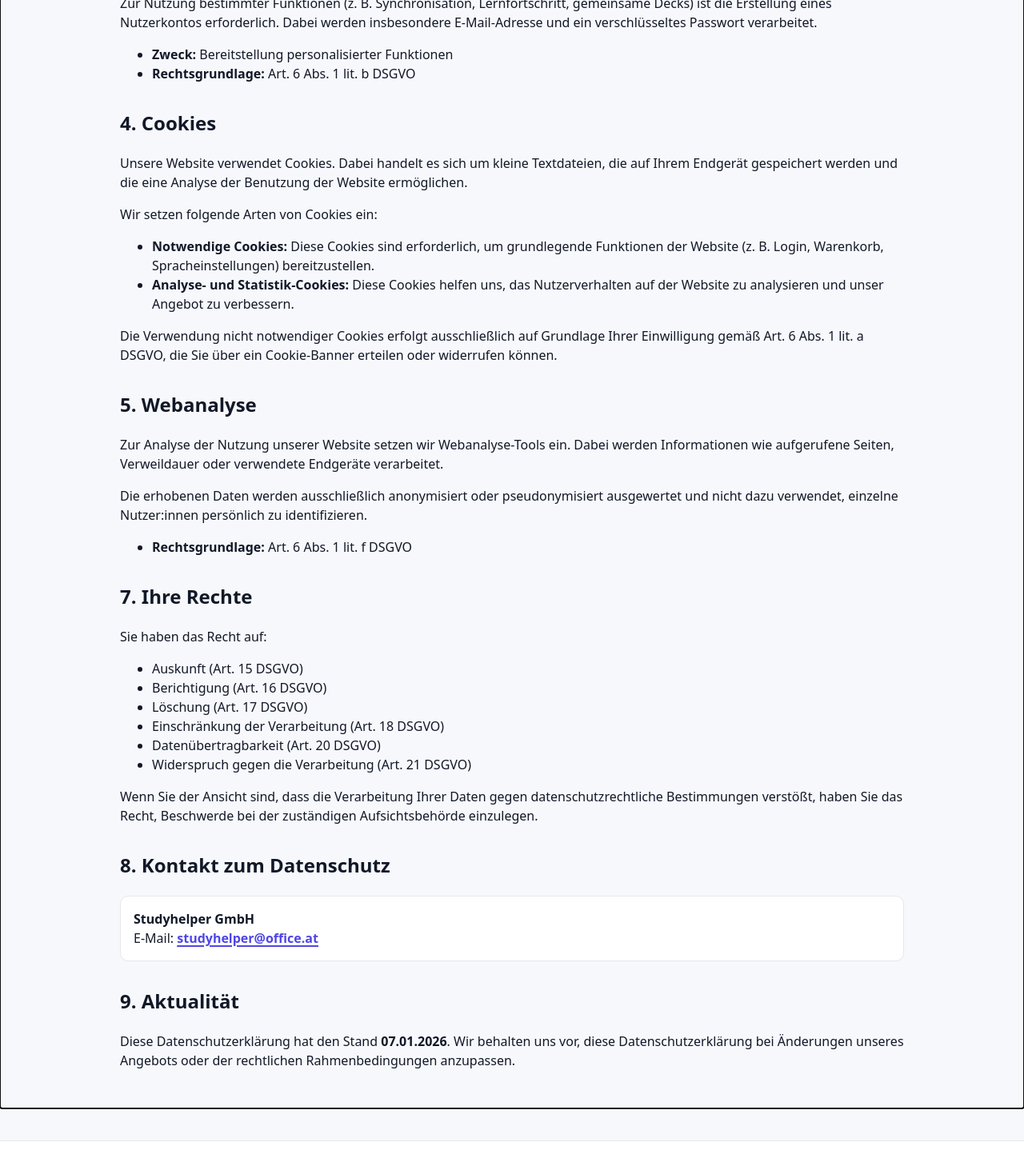
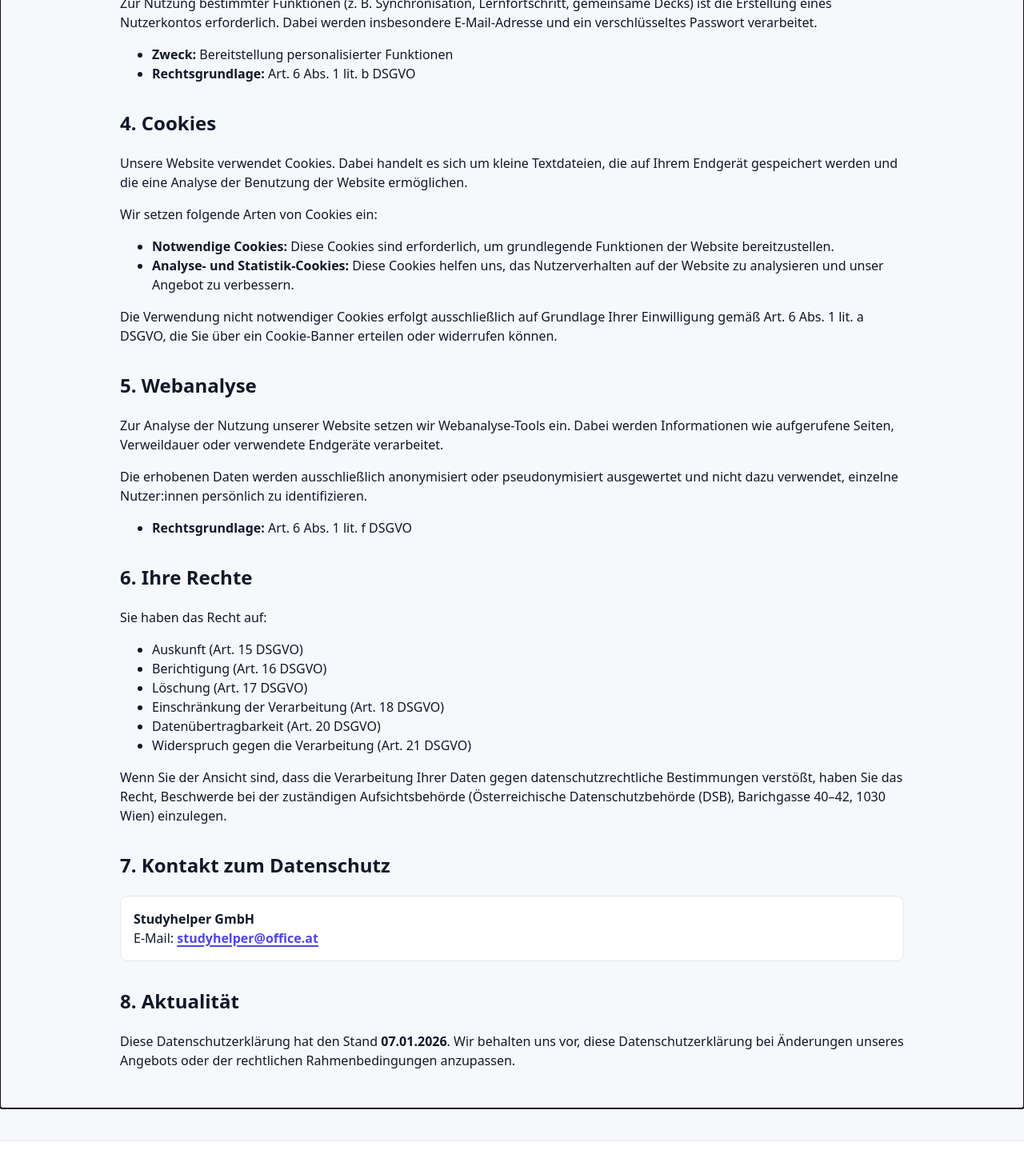
Before and after one commit to anastasia-burgstaller/fliply-webshop, an Angular app: page /datenschutz in a window 1280 px wide. Shown: the part 1500-2963 px from the top of the page at 80% size. Built offline with nearby package versions, Linux system fonts and the light colour scheme.

Commit message:
Style Änderungen, Fehler ausgebessert

```diff
--- a/src/app/pages/about/about.component.html
+++ b/src/app/pages/about/about.component.html
@@ -50,7 +50,7 @@
       </div>
 
       <p>
-        Die Bildmarke zeigt ein abstrahierte Buch, das von einem kreisförmigen Pfeil umgeben ist.
+        Die Bildmarke zeigt ein abstrahiertes Buch, das von einem kreisförmigen Pfeil umgeben ist.
         Sie symbolisiert das Prinzip der <strong>Spaced Repetition</strong> (wiederholte Lernintervalle)
         und kontinuierlichen Lernfortschritt.
       </p>
--- a/src/app/pages/copyright/copyright.component.html
+++ b/src/app/pages/copyright/copyright.component.html
@@ -34,6 +34,7 @@
           <th>Urheber / Quelle</th>
           <th>Lizenz</th>
           <th>Einsatzort</th>
+          <th>Link</th>
         </tr>
         </thead>
         <tbody>
@@ -42,6 +43,7 @@
           <td>Eigenes Werk – Studyhelper GmbH</td>
           <td>Alle Rechte vorbehalten</td>
           <td>Header, Footer, About-Seite</td>
+          <td>-</td>
         </tr>
 
         <tr>
@@ -49,6 +51,7 @@
           <td>Eigenes Werk – Studyhelper GmbH</td>
           <td>Alle Rechte vorbehalten</td>
           <td>Produktseite, Startseite</td>
+          <td>-</td>
         </tr>
 
         <tr>
@@ -56,6 +59,7 @@
           <td>Pearson – Wikimedia Commons</td>
           <td>Public Domain</td>
           <td>Produktseite (Lernplan & Kalender)</td>
+          <td><a href="https://commons.wikimedia.org/wiki/File:Calendar_(PSF).png">https://commons.wikimedia.org/wiki/File:Calendar_(PSF).png</a></td>
         </tr>
 
         <tr>
@@ -66,6 +70,7 @@
             (freie Nutzung mit Namensnennung)
           </td>
           <td>Produktseite (Spaced Repetition)</td>
+          <td><a href="https://www.flaticon.com/free-icon/idea_5369760?term=light+bulb+brain&related_id=5369760">https://www.flaticon.com/free-icon/idea_5369760?term=light+bulb+brain&related_id=5369760</a></td>
         </tr>
 
         <tr>
@@ -73,6 +78,7 @@
           <td> Gerharbeck - Wikimedia Commons</td>
           <td>CC0 (Public Domain)</td>
           <td>Success-Seite (Kaufabschluss)</td>
+          <td><a href="https://commons.wikimedia.org/wiki/File:2020-11-12_Glocken.mp3">https://commons.wikimedia.org/wiki/File:2020-11-12_Glocken.mp3</a></td>
         </tr>
         </tbody>
       </table>
--- a/src/app/pages/imprint/imprint.component.html
+++ b/src/app/pages/imprint/imprint.component.html
@@ -10,6 +10,7 @@
     <div class="card">
       <p><strong>Firmawortlaut:</strong> Studyhelper GmbH</p>
       <p><strong>Rechtsform:</strong> Gesellschaft mit beschränkter Haftung</p>
+      <p><strong>Geschäftsführerin:</strong> Anastasia Burgstaller</p>
     </div>
 
     <div class="card">
--- a/src/app/pages/privacy/privacy.component.html
+++ b/src/app/pages/privacy/privacy.component.html
@@ -92,8 +92,7 @@
     <ul>
       <li>
         <strong>Notwendige Cookies:</strong>
-        Diese Cookies sind erforderlich, um grundlegende Funktionen der Website
-        (z. B. Login, Warenkorb, Spracheinstellungen) bereitzustellen.
+        Diese Cookies sind erforderlich, um grundlegende Funktionen der Website bereitzustellen.
       </li>
       <li>
         <strong>Analyse- und Statistik-Cookies:</strong>
@@ -121,7 +120,7 @@
       <li><strong>Rechtsgrundlage:</strong> Art. 6 Abs. 1 lit. f DSGVO</li>
     </ul>
 
-    <h2>7. Ihre Rechte</h2>
+    <h2>6. Ihre Rechte</h2>
     <p>Sie haben das Recht auf:</p>
     <ul>
       <li>Auskunft (Art. 15 DSGVO)</li>
@@ -134,16 +133,16 @@
     <p>
       Wenn Sie der Ansicht sind, dass die Verarbeitung Ihrer Daten gegen
       datenschutzrechtliche Bestimmungen verstößt, haben Sie das Recht,
-      Beschwerde bei der zuständigen Aufsichtsbehörde einzulegen.
+      Beschwerde bei der zuständigen Aufsichtsbehörde (Österreichische Datenschutzbehörde (DSB), Barichgasse 40–42, 1030 Wien) einzulegen.
     </p>
 
-    <h2>8. Kontakt zum Datenschutz</h2>
+    <h2>7. Kontakt zum Datenschutz</h2>
     <p class="contact-box">
       <strong>Studyhelper GmbH</strong><br />
       E-Mail: <a href="mailto:studyhelper@office.at">studyhelper&#64;office.at</a>
     </p>
 
-    <h2>9. Aktualität</h2>
+    <h2>8. Aktualität</h2>
     <p>
       Diese Datenschutzerklärung hat den Stand <strong>07.01.2026</strong>.
       Wir behalten uns vor, diese Datenschutzerklärung bei Änderungen unseres Angebots
--- a/src/app/shared/header/header.css
+++ b/src/app/shared/header/header.css
@@ -27,6 +27,11 @@
   font-weight: 800;
   font-size: 2rem;
   color: var(--primary);
+}
+
+.brand:hover {
+  font-size:2.8rem;
+  font-weight: 800;
 }
 
 .brand-logo {
```
